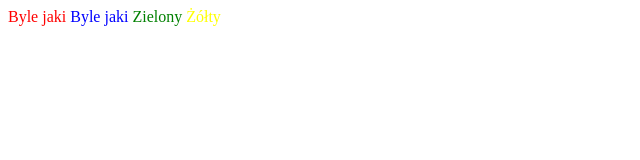
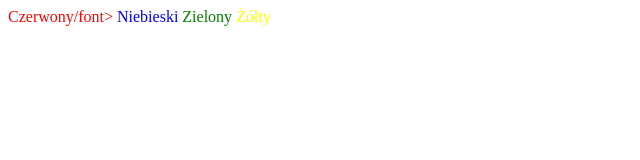
Before and after one commit to sampolska0506/cieszyn28, a plain HTML site: page index.html in a window 1280 px wide. Shown: the whole page, without its empty margins (0-640 px from the left). Drawn offline with Linux system fonts and the light colour scheme.

Commit message:
Update index.html

```diff
--- a/index.html
+++ b/index.html
@@ -7,8 +7,8 @@
     <title>Document</title>
 </head>
 <body>
-    <font color="red">Byle jaki</font>
-    <font color="blue">Byle jaki</font>
+    <font color="red">Czerwony/font>
+    <font color="blue">Niebieski</font>
     <font color="green">Zielony</font>
     <font color="yellow">Żółty</font>
 
```
